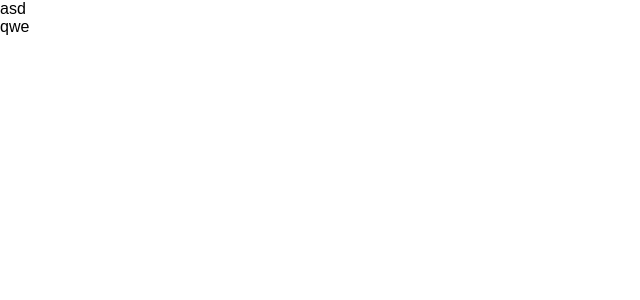
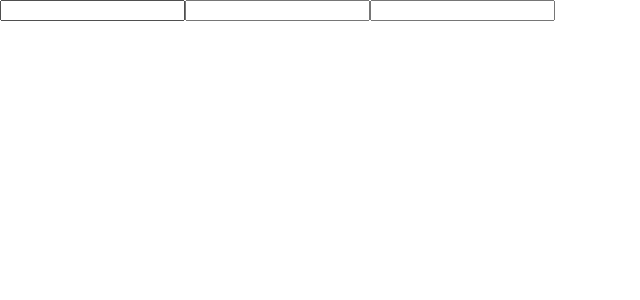
Before and after one commit to 1uokun/react-blog, a React (Create React App) app: page / in a window 1280 px wide. Shown: the top 300 px of the page, without its empty margins (0-640 px from the left). Built offline with nearby package versions, Linux system fonts and the light colour scheme.

Commit message:
SyntheticEvent缓存所需的属性

```diff
--- a/package.json
+++ b/package.json
@@ -3,6 +3,7 @@
   "version": "0.1.0",
   "private": true,
   "dependencies": {
+    "lodash.debounce": "^4.0.8",
     "prop-types": "^15.6.1",
     "react": "^16.4.0",
     "react-dom": "^16.4.0",
--- a/src/App.js
+++ b/src/App.js
@@ -1,29 +1,25 @@
 import React, { Component,Fragment } from 'react';
-import PropTypes from 'prop-types';
+import debounce from 'lodash.debounce'
 
-class A extends Component {
-    // static propTypes = {
-    //     name:PropTypes.string
-    // }
-    render(){
-        return <div>{this.props.name}</div>
-    }
-}
-A.propTypes = {
-    name:PropTypes.string
-}
-class B extends Component {
-    render(){
-        return <div>qwe</div>
-    }
-}
 
 export default class extends Component{
+    onChange=(e)=>{
+        console.log(e&&e.target&&e.target.value)
+    };
+
+    debounceChange=debounce(this.onChange,400);
+
+
     render(){
         return (
             <Fragment>
-                <A name={'asd'}/>
-                <B />
+                <input type="text" onChange={this.onChange}/>
+
+                {/** doest work and need to add `event.persist()` **/}
+                <input type="text" onChange={this.debounceChange}/>
+
+                {/** 缓存所需的属性 **/}
+                <input type="text" onChange={({target:{ value }})=>this.debounceChange({target:{ value }})}/>
             </Fragment>
         )
     }
```
Also changed, not shown: 1 other file (tests, documents, lock files or other folders).
